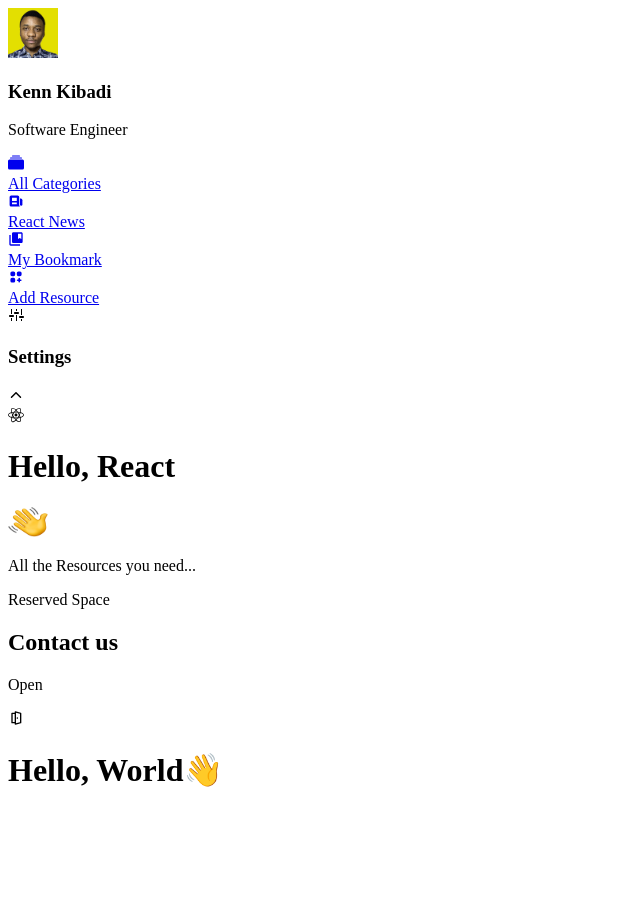
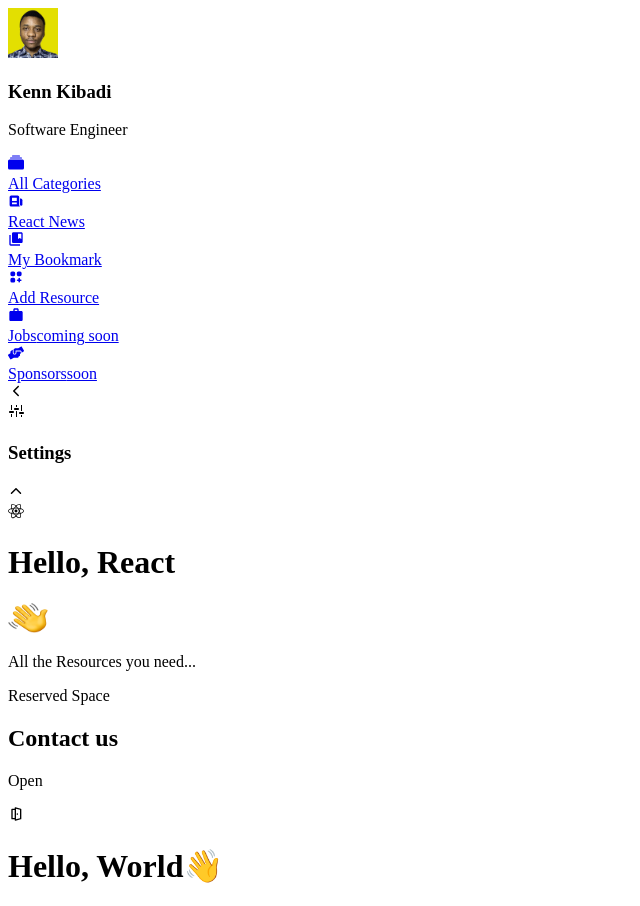
Before and after one commit to KennStack01/HelloReact, a Next.js app: page / in a window 1280 px wide. Shown: the whole page, without its empty margins (0-640 px from the left). Before the commit the page ends 810 px from the top, so only its background shows below. Built offline with nearby package versions, Linux system fonts and the light colour scheme.

Commit message:
finished sidebar hide-show

```diff
--- a/components/Navbar.js
+++ b/components/Navbar.js
@@ -3,6 +3,8 @@
 import { BsFillCollectionFill } from "react-icons/bs";
 import { MdCollectionsBookmark } from "react-icons/md";
 import { HiViewGridAdd, HiNewspaper } from "react-icons/hi";
+import { MdWork } from "react-icons/md";
+import { FaHandsHelping } from "react-icons/fa";
 
 const Navbar = () => {
   return (
@@ -60,6 +62,38 @@
             </a>
           </Link>
         </div>
+        {/* Jobs */}
+        <div className="hover:bg-hellosidebarblue-400 hover:shadow-lg p-2 my-2 rounded-md">
+          <Link href="/">
+            <a>
+              <div className="flex flex-row my-auto font-medium">
+                <div className="text-2xl">
+                  <MdWork />
+                </div>
+                <span className="my-auto mx-4">Jobs</span>
+                <span className="text-xs text-gray-500 italic my-auto">
+                  coming soon
+                </span>
+              </div>
+            </a>
+          </Link>
+        </div>
+        {/* Sponsors */}
+        <div className="hover:bg-hellosidebarblue-400 hover:shadow-lg p-2 my-2 rounded-md">
+          <Link href="/">
+            <a>
+              <div className="flex flex-row my-auto font-medium">
+                <div className="text-2xl">
+                  <FaHandsHelping />
+                </div>
+                <span className="my-auto mx-4">Sponsors</span>
+                <span className="text-xs text-gray-500 italic my-auto">
+                  soon
+                </span>
+              </div>
+            </a>
+          </Link>
+        </div>
       </div>
     </div>
   );
--- a/components/PubBanner.js
+++ b/components/PubBanner.js
@@ -30,7 +30,7 @@
           </div>
         </div>
       </div>
-      <div className="flex flex-col place-content-end bg-helloblue-600 py-10 px-8 rounded-3xl">
+      <div className="flex flex-col place-content-end bg-helloblue-600 py-10 px-8 rounded-3xl cursor-pointer">
         <p className="italic">Reserved Space</p>
         <h2 className="font-bold text-center mb-4">Contact us</h2>
         <div className="flex flex-row justify-center text-helloblue-700 font-bold bg-helloyellow-500 rounded-xl p-2">
--- a/components/Sidebar.js
+++ b/components/Sidebar.js
@@ -2,19 +2,37 @@
 import Link from "next/link";
 import Navbar from "./Navbar";
 import { GoSettings } from "react-icons/go";
-import { IoIosArrowUp } from "react-icons/io";
+import {
+  IoIosArrowUp,
+  IoIosArrowBack,
+  IoIosArrowForward,
+} from "react-icons/io";
 import UserInfo from "./UserInfo";
 
 const Sidebar = () => {
+  const [isSideBarOpen, setSideBarOpen] = React.useState(true);
+
   return (
-    <div className="flex flex-col justify-between text-white bg-hellosidebarblue-500 w-1/6 h-screen sticky left-0 bottom-0 top-0">
+    <>
+      {isSideBarOpen && (
+        <div
+          className={`flex flex-col justify-between text-white bg-hellosidebarblue-500 w-1/6 h-screen sticky left-0 bottom-0 top-0`}
+        >
           {/* user info */}
           <div>
             <UserInfo />
           </div>
+          <div>
             {/* Navbar */}
             <div className="px-2 mx-1">
               <Navbar />
+            </div>
+            <div
+              onClick={() => setSideBarOpen(false)}
+              className="absolute bg-hellosidebarblue-400 hover:bg-hellosidebarblue-500 shadow-md text-3xl px-2 py-1 ml-48 -mt-56 rounded cursor-pointer"
+            >
+              <IoIosArrowBack />
+            </div>
           </div>
           {/* Settings Info */}
           <div className="flex flex-row sticky bottom-0 p-3 mx-2 bg-hellosidebarblue-600 hover:shadow-lg rounded-md">
@@ -27,6 +45,17 @@
             </div>
           </div>
         </div>
+      )}
+
+      {!isSideBarOpen && (
+        <div
+          onClick={() => setSideBarOpen(true)}
+          className="fixed z-56 top-60 left-0 text-white bg-hellosidebarblue-400 hover:bg-hellosidebarblue-500 shadow-md text-3xl px-2 py-1 rounded-r cursor-pointer"
+        >
+          <IoIosArrowForward />
+        </div>
+      )}
+    </>
   );
 };
 
```
Also changed, not shown: public/pointLeft.png (added). Lines whose indentation alone changed are shown as unchanged.
